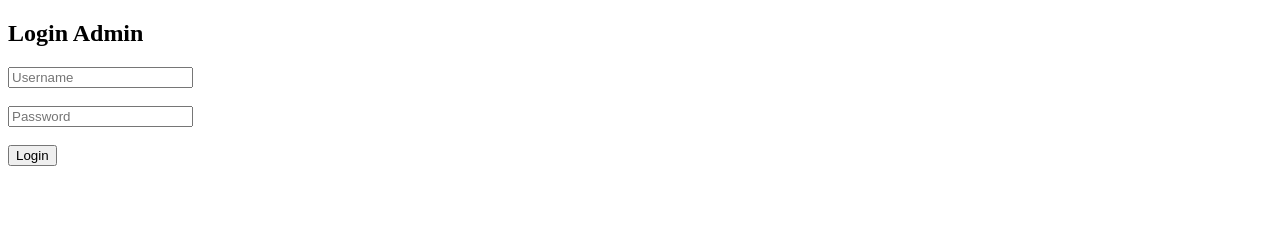
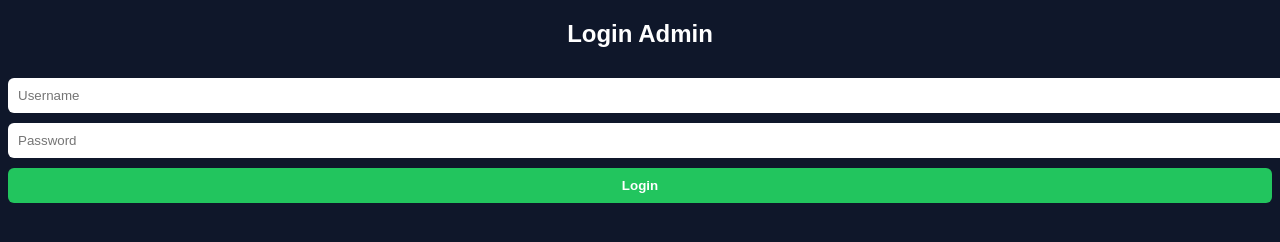
Before and after one commit to emuns/Convert-pulsa, a website: page public/login.html in a window 1280 px wide. Drawn offline with Linux system fonts and the light colour scheme.

Commit message:
Update login.html

```diff
--- a/public/login.html
+++ b/public/login.html
@@ -2,12 +2,13 @@
 <html>
 <head>
   <title>Login</title>
+  <link rel="stylesheet" href="/css/style.css">
 </head>
 <body>
   <h2>Login Admin</h2>
   <form method="POST" action="/login">
-    <input type="text" name="username" placeholder="Username"><br><br>
-    <input type="password" name="password" placeholder="Password"><br><br>
+    <input type="text" name="username" placeholder="Username"><br>
+    <input type="password" name="password" placeholder="Password"><br>
     <button type="submit">Login</button>
   </form>
 </body>
```
